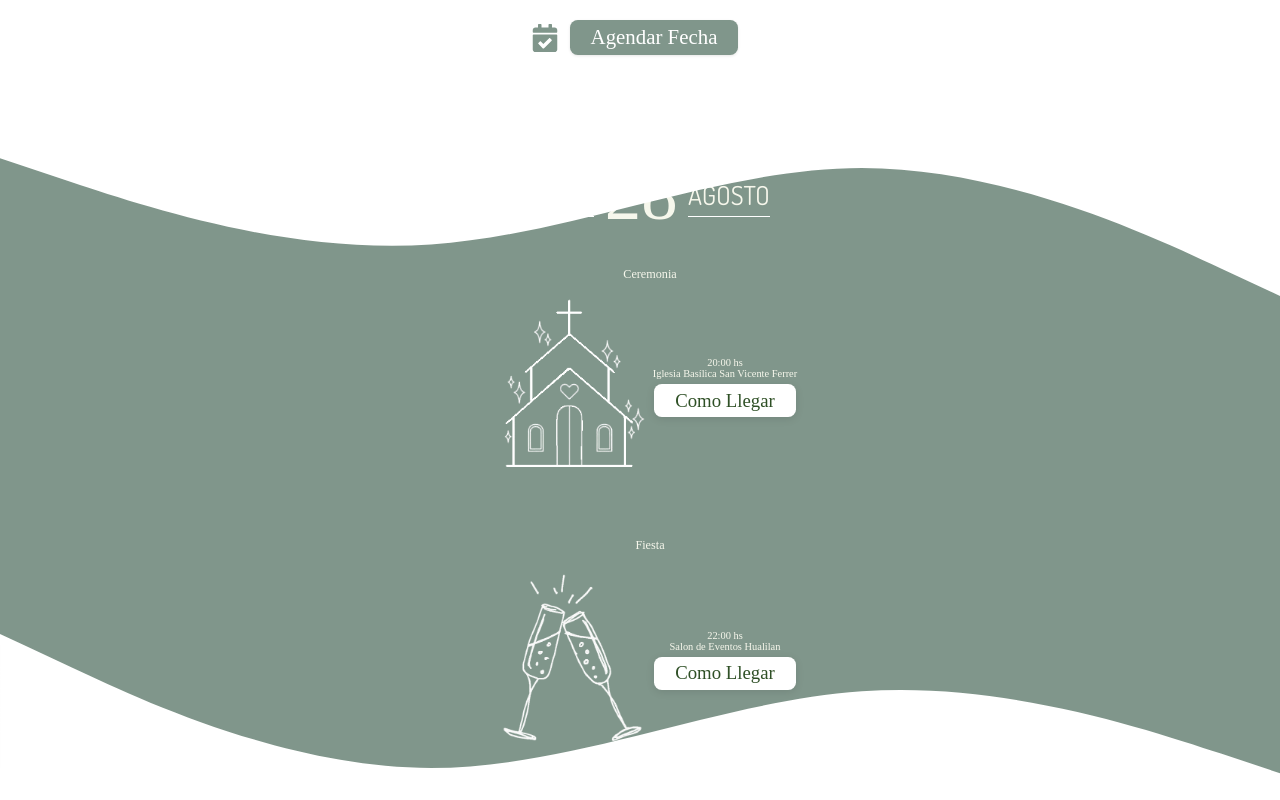
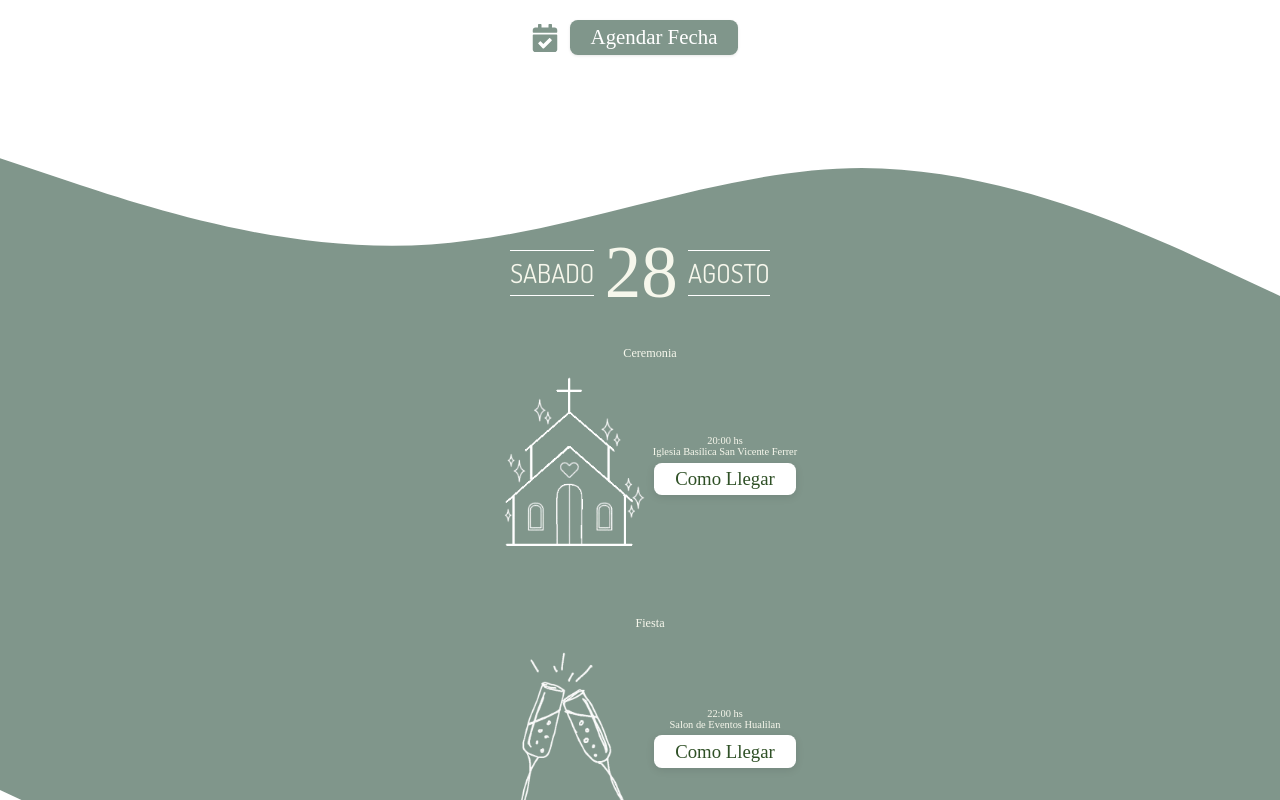
Before and after one commit to abril-cantera/invitacion, a React (Vite) app: page / in a window 1280 px wide. Shown: the part 880-1680 px from the top of the page. Built offline with nearby package versions, Linux system fonts and the light colour scheme; a web font is replaced by a local one.

Commit message:
Vista Places

```diff
--- a/src/styles/Places.css
+++ b/src/styles/Places.css
@@ -3,7 +3,7 @@
 .container-one-places {
   background-color: var(--color-primario);
   width: 100%;
-  height: 65rem;
+  height: 80rem;
   display: flex;
   justify-content: center;
   align-items: center;
```
